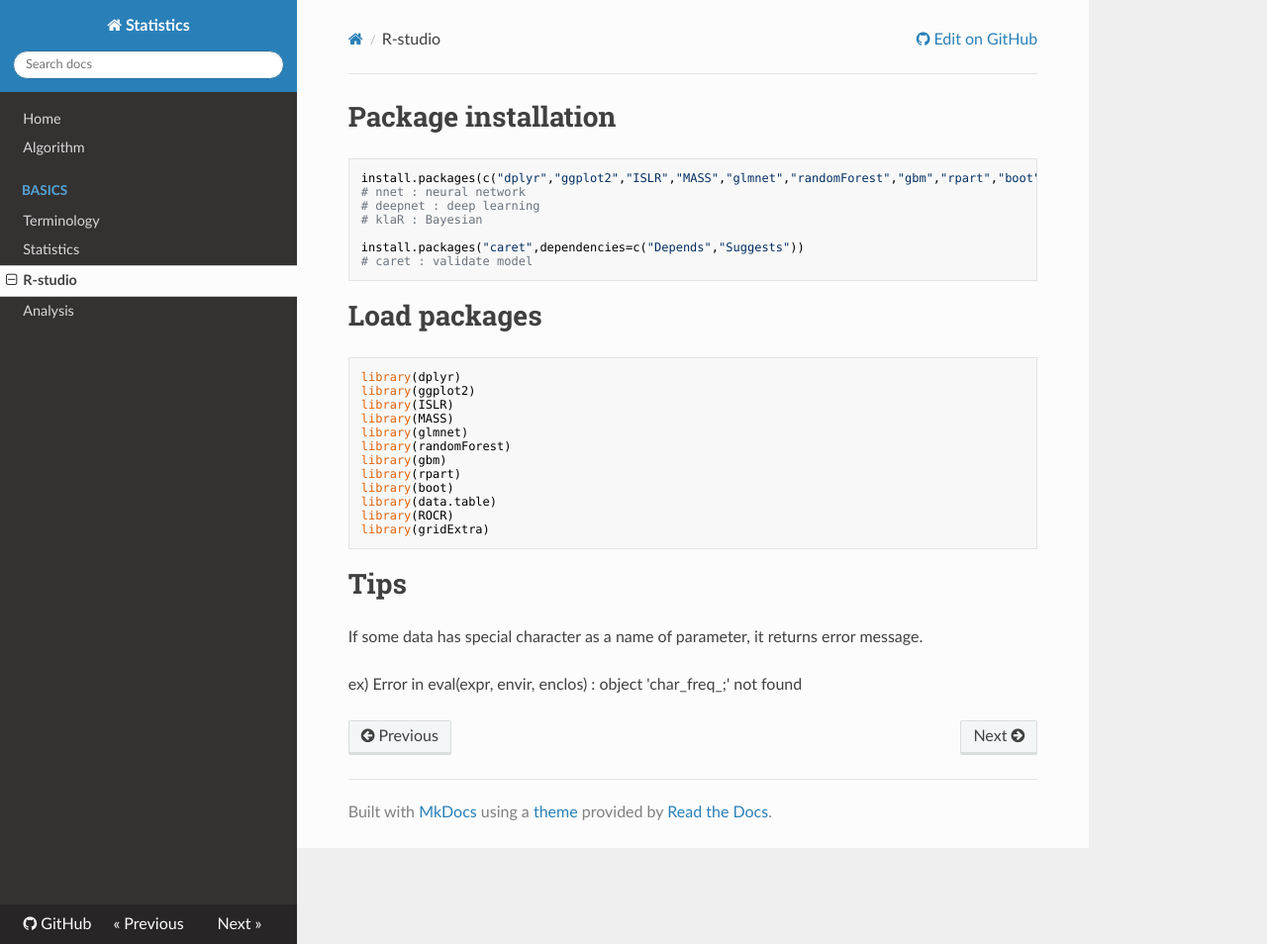
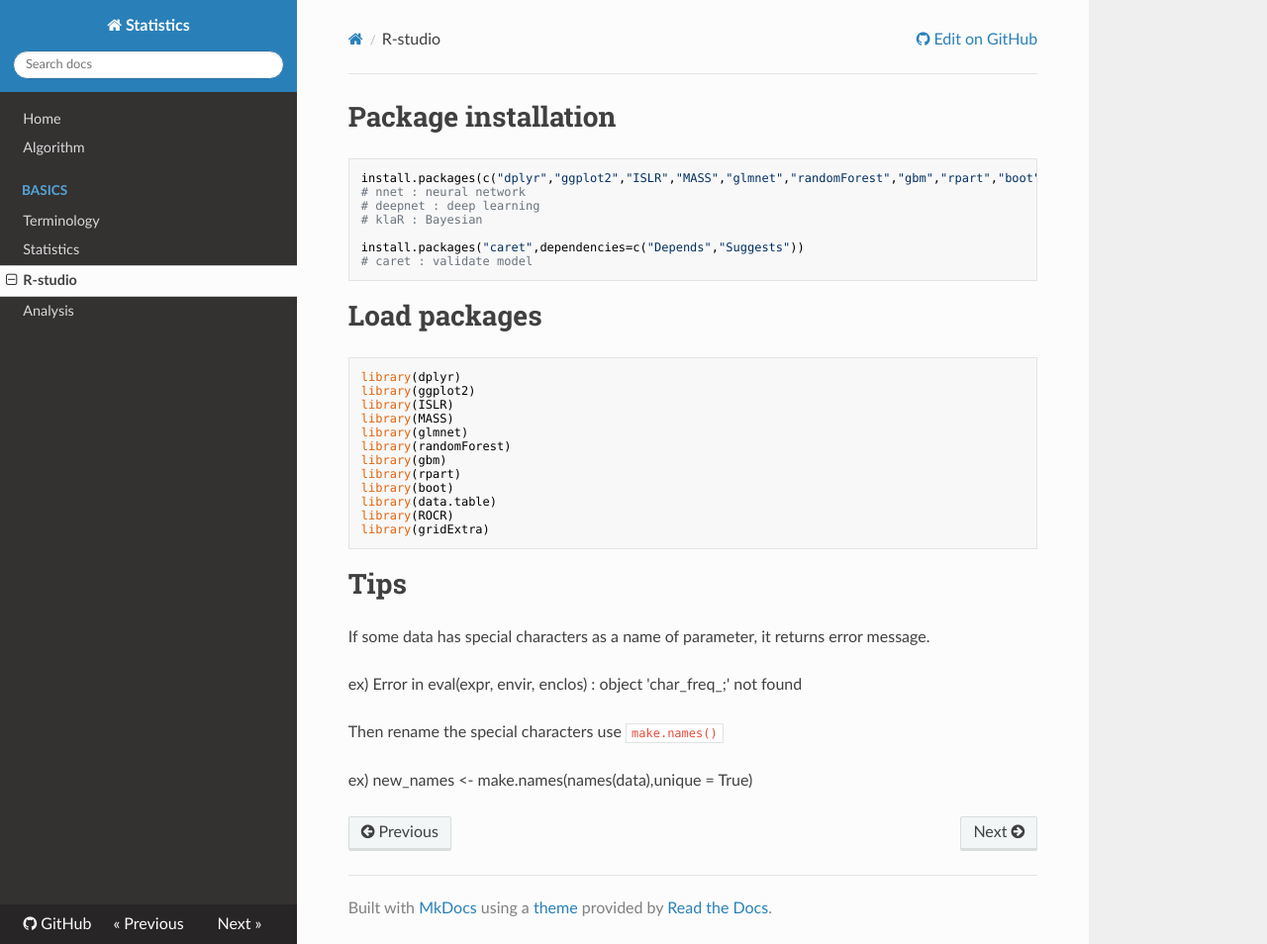
Before and after one commit to WonyoungCho/Statistics, an MkDocs documentation site: the page built from docs/R.md, in a window 1280 px wide and 954 px high. Shown: the whole window at 99% size. Built offline with MkDocs 1.6.1, drawn with Linux system fonts in a browser that asks for light colours; nearby versions of some CDN libraries; old or Windows-style settings are respelled for this version of MkDocs.

Commit message:
Update R.md

````diff
--- a/docs/R.md
+++ b/docs/R.md
@@ -26,6 +26,10 @@ library(gridExtra)
 ```
 
 # Tips
-If some data has special character as a name of parameter, it returns error message.
+If some data has special characters as a name of parameter, it returns error message.
 
 ex) Error in eval(expr, envir, enclos) : object 'char_freq_;' not found
+
+Then rename the special characters use `make.names()`
+
+ex) new_names <- make.names(names(data),unique = True)
````
